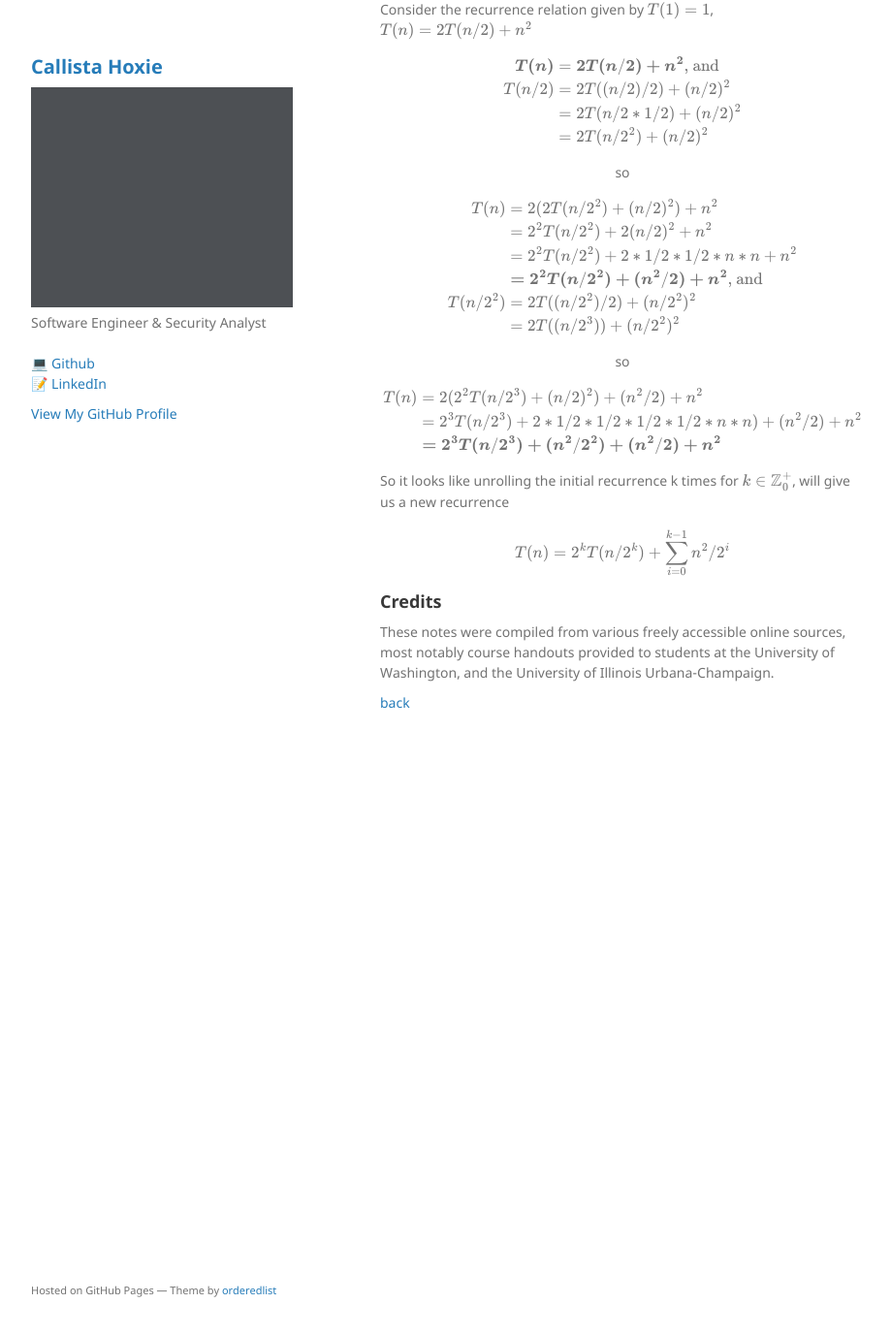
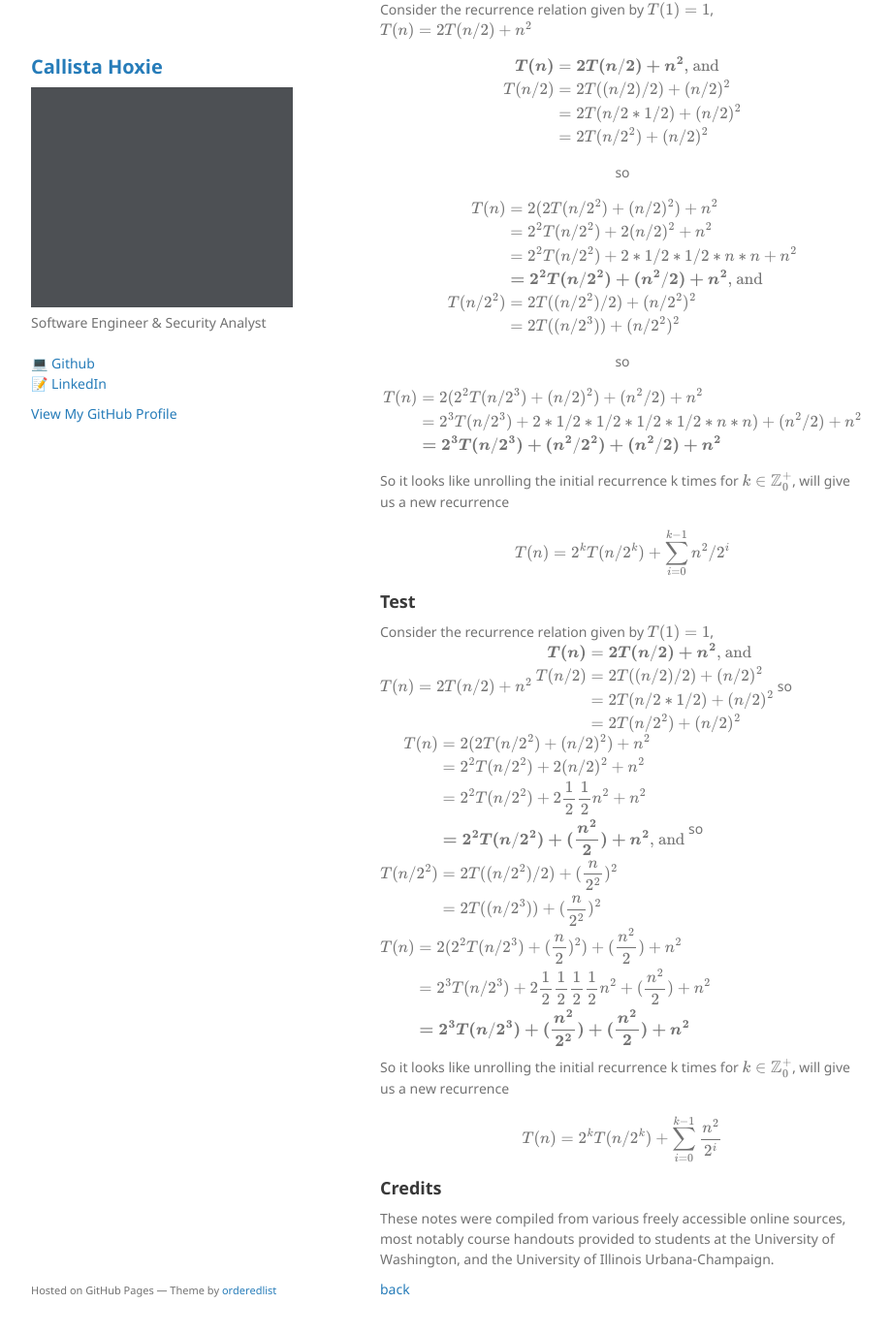
Before and after one commit to callistajosette/callistajosette.github.io, a Jekyll site: the page built from project-crease.md, in a window 1280 px wide and 1400 px high, scrolled down 1304 px. Shown: the top 1377 px of the window at 97% size, without its empty margins (178-1097 px from the left). Built offline with Jekyll 4.4.1, drawn with Linux system fonts in a browser that asks for light colours; our own code applies the rules of GitHub Pages for plain Markdown files; before the commit the page ends 2099 px from its top, so only the background shows below that.

Commit message:
Update project-crease.md

```diff
--- a/project-crease.md
+++ b/project-crease.md
@@ -133,6 +133,40 @@ So it looks like unrolling the initial recurrence k times for $k \in \mathbb Z^+
 
 $$T(n) = 2^{k}T(n/2^{k}) + \sum_{i=0}^{k-1} n^{2}/2^{i} \\$$
 
+## Test
+Consider the recurrence relation given by $T(1) = 1$, $T(n) = 2T(n/2) + n^{2}$
+$$
+\begin{align*}
+\boldsymbol{T(n)} & = \boldsymbol{2T(n/2) + n^{2}} \text{, and} \\
+T(n/2) & = 2T((n/2)/2) + (n/2)^{2} \\
+& = 2T(n/2*1/2) + (n/2)^{2} \\
+& = 2T(n/2^{2}) + (n/2)^{2} \\
+\end{align*}
+$$
+so
+$$
+\begin{align*}
+T(n) & = 2(2T(n/2^{2})+(n/2)^{2}) + n^{2} \\
+& = 2^{2}T(n/2^{2})+2(n/2)^{2} + n^{2} \\
+& = 2^{2}T(n/2^{2})+2\frac{1}{2}\frac{1}{2}n^{2} + n^{2} \\
+& \boldsymbol{= 2^{2}T(n/2^{2})+(\frac{n^{2}}{2}) + n^{2}} \text{, and} \\
+T(n/2^{2}) & = 2T((n/2^{2})/2) + (\frac{n}{2^{2}})^{2} \\
+& = 2T((n/2^{3})) + (\frac{n}{2^{2}})^{2} \\
+\end{align*}
+$$
+so
+$$
+\begin{align*}
+T(n) & = 2(2^{2}T(n/2^{3})+(\frac{n}{2})^{2})+ (\frac{n^{2}}{2}) + n^{2} \\
+& = 2^{3}T(n/2^{3})+2\frac{1}{2}\frac{1}{2}\frac{1}{2}\frac{1}{2}n^{2}+ (\frac{n^{2}}{2}) + n^{2} \\
+& \boldsymbol{= 2^{3}T(n/2^{3})+(\frac{n^{2}}{2^{2}})+ (\frac{n^{2}}{2}) + n^{2}}
+\end{align*}
+$$
+
+So it looks like unrolling the initial recurrence k times for $k \in \mathbb Z^+_0$, will give us a new recurrence
+
+$$T(n) = 2^{k}T(n/2^{k}) + \sum_{i=0}^{k-1} \frac{n^{2}}{2^{i}} \\$$
+
 ## Credits
 These notes were compiled from various freely accessible online sources, most notably course handouts provided to students at the University of Washington, and the University of Illinois Urbana-Champaign.
 
```
